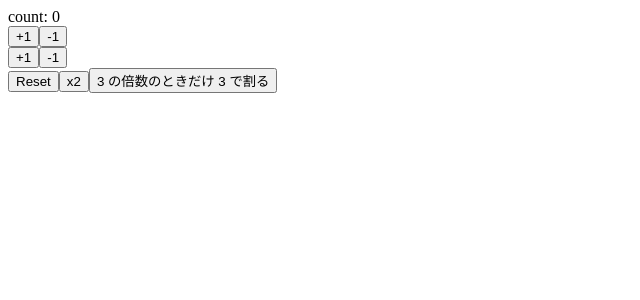
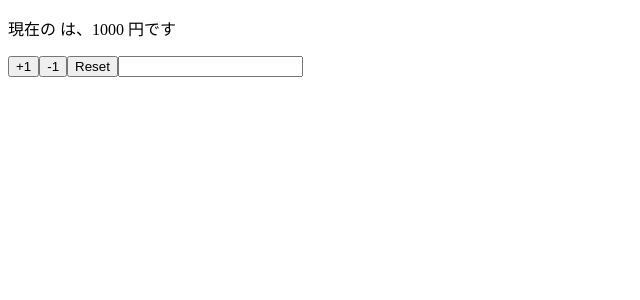
Before and after one commit to piroyuki-hub/react-hooks-101, a React (Create React App) app: page / in a window 1280 px wide. Shown: the top 300 px of the page, without its empty margins (0-640 px from the left). Built offline with nearby package versions, Linux system fonts and the light colour scheme.

Commit message:
implement component using multiple states

```diff
--- a/src/App.js
+++ b/src/App.js
@@ -1,46 +1,36 @@
 import React, { useState } from 'react';
 
-const App = () => {
-  // 状態をつかう
-  // const output = useState(0);
+const App = props => {
+  // props に持たせる
+  // const initialStates = {
+  //   name: '',
+  //   price: 1000
+  // }
+//
+  // const [name, setName] = useState(initialStates.name)
+  // const [price, setPrice] = useState(initialStates.price)
 
-  // js の分割代入
-  const [count, setCount] = useState(0);
-
-  const increment = () => setCount(count + 1);
-  const decrement = () => setCount(count - 1);
-
-  const increment2 = () => setCount(previousCount => previousCount + 1);
-  const decrement2 = () => setCount(previousCount => previousCount - 1);
-
-  const reset = () => setCount(0);
-  const double = () => setCount(count * 2);
-  const divide3 = () => setCount(previousCount =>
-    previousCount % 3 === 0 ? previousCount / 3 : previousCount
-  );
+  const [name, setName] = useState(props.name)
+  const [price, setPrice] = useState(props.price)
+  const reset = () => {
+    setPrice(props.price)
+    setName(props.name)
+  }
 
   return (
-    // <React.Fragment>
     <>
-      <div>count: {count}</div>
-      <div>
-        <button onClick={increment}>+1</button>
-        <button onClick={decrement}>-1</button>
-      </div>
+      <p>現在の {name} は、{price} 円です</p>
+      <button onClick={() => setPrice(price + 1)}>+1</button>
+      <button onClick={() => setPrice(price - 1)}>-1</button>
+      <button onClick={reset}>Reset</button>
+      <input type="text" value={name} onChange={e => setName(e.target.value)} />
+    </>
+  )
+}
 
-      <div>
-        <button onClick={increment2}>+1</button>
-        <button onClick={decrement2}>-1</button>
-      </div>
-
-      <div>
-        <button onClick={reset}>Reset</button>
-        <button onClick={double}>x2</button>
-        <button onClick={divide3}>3 の倍数のときだけ 3 で割る</button>
-      </div>
-    </>
-    // </React.Fragment>
-  );
+App.defaultProps = {
+  name: '',
+  price: 1000
 }
 
 export default App;
```
